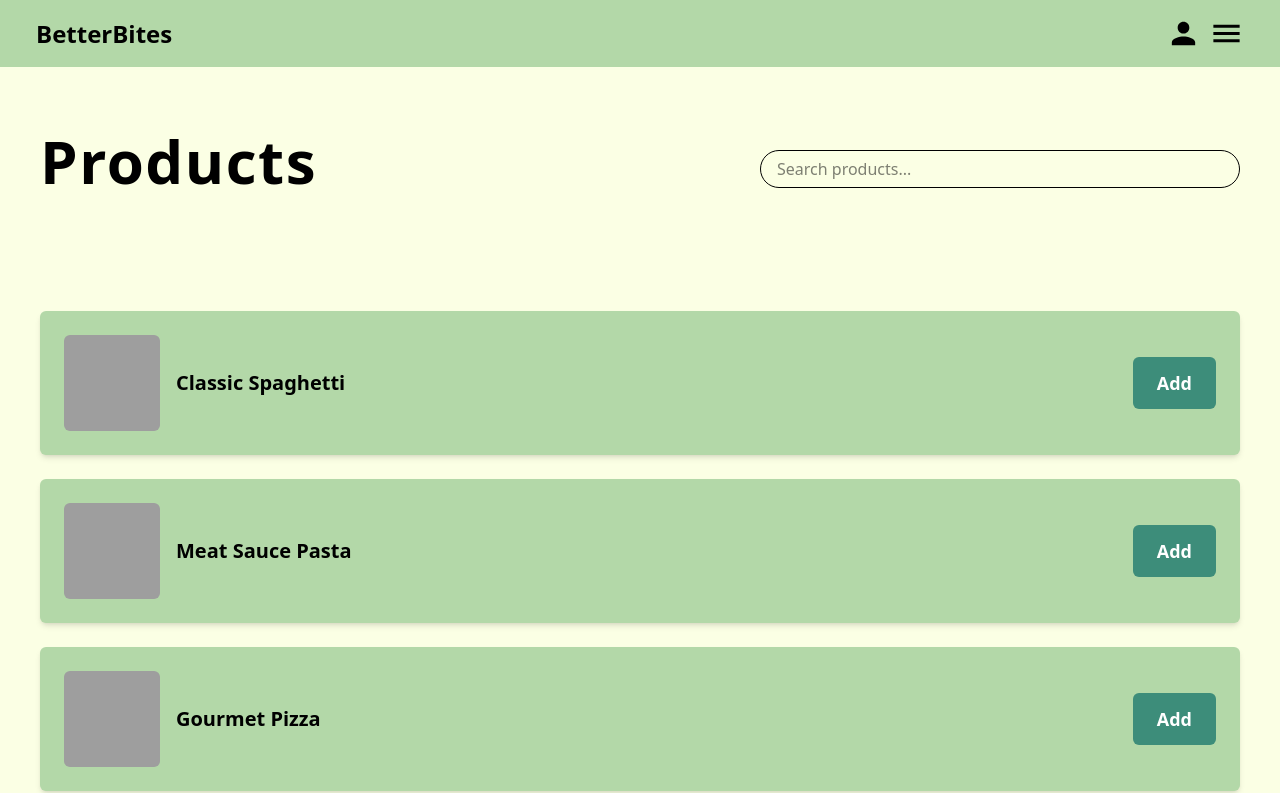
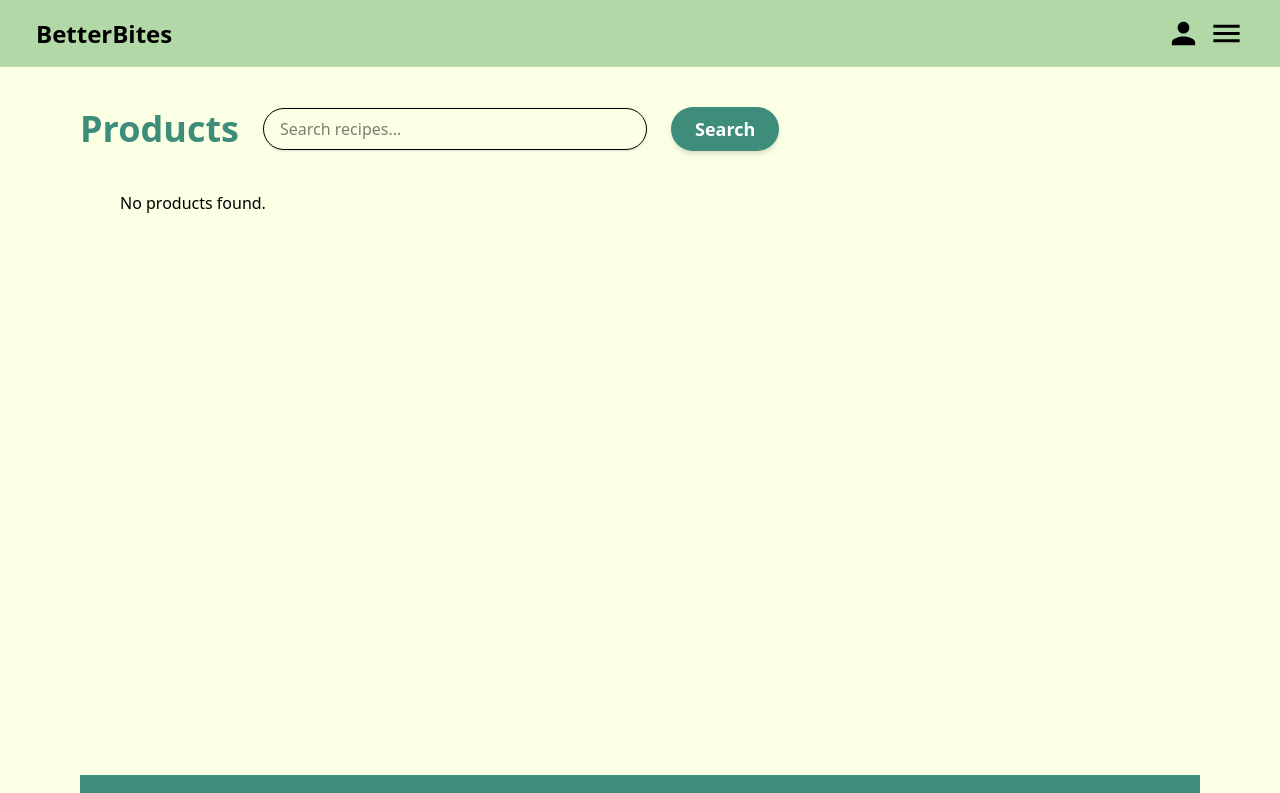
Before and after one commit to ScripterEve/HT11, a React (Vite) app in the folder frontend/: page /products in a window 1280 px wide. Shown: the top 793 px of the page. Built offline with nearby package versions, Linux system fonts and the light colour scheme; grey boxes are pictures that could not be loaded.

Commit message:
Added ai request to the productsPage and displayed the products in the frontend

```diff
--- a/frontend/src/components/User.jsx
+++ b/frontend/src/components/User.jsx
@@ -44,7 +44,7 @@ const UserPage = () => {
         if (!response.ok) throw new Error("Failed to fetch saved recipes");
 
         const data = await response.json();
-        setSavedRecipes(data.length > 0 ? data : savedRecipes);
+        setSavedRecipes(data.data);
       } catch (error) {
         console.error("Error fetching saved recipes:", error);
       }
--- a/frontend/src/pages/ProductsPage.jsx
+++ b/frontend/src/pages/ProductsPage.jsx
@@ -1,102 +1,93 @@
 import React, { useState } from "react";
 
 function ProductsPage() {
-  const [products, setProducts] = useState([
-    {
-      id: 1,
-      name: "Classic Spaghetti",
-      image:
-        "https://www.twopeasandtheirpod.com/wp-content/uploads/2023/05/Spaghetti-2224.jpg",
-    },
-    {
-      id: 2,
-      name: "Meat Sauce Pasta",
-      image:
-        "https://www.inspiredtaste.net/wp-content/uploads/2019/03/Spaghetti-with-Meat-Sauce-Recipe-1-1200.jpg",
-    },
-    {
-      id: 3,
-      name: "Gourmet Pizza",
-      image:
-        "https://encrypted-tbn0.gstatic.com/images?q=tbn:ANd9GcSz390oyAEG_1pOSe9NIJXD6yIwFIFHNmZW9g&s",
-    },
-    {
-      id: 4,
-      name: "Healthy Salad",
-      image:
-        "https://t3.ftcdn.net/jpg/01/09/75/90/360_F_109759077_SVp62TBuHkSn3UsGW4dBOm9R0ALVetYw.jpg",
-    },
-  ]);
-  const [savedProducts, setSavedProducts] = useState(new Set());
+  const [products, setProducts] = useState([]);
   const [searchInput, setSearchInput] = useState("");
 
-  const handleSaveProduct = (productId) => {
-    const method = savedProducts.has(productId) ? "DELETE" : "POST";
-    const updatedSavedProducts = new Set(savedProducts);
-    if (savedProducts.has(productId)) {
-      updatedSavedProducts.delete(productId);
-    } else {
-      updatedSavedProducts.add(productId);
+  const extractProducts = (responseText) => {
+    const productBlocks = responseText.split("\n\n");
+
+    return productBlocks
+      .map((block) => {
+        const lines = block.split("\n").map((line) => line.trim());
+        if (lines.length < 2) return null;
+
+        const name = lines[0].replace(/^1:\s*/, "").trim();
+        const description = lines[1].replace(/^2:\s*/, "").trim();
+
+        if (name && description) {
+          return {
+            name,
+            description,
+          };
         }
 
-    setSavedProducts(updatedSavedProducts);
+        return null;
+      })
+      .filter((product) => product !== null);
   };
 
-  const filteredProducts = products.filter((product) =>
-    product.name.toLowerCase().includes(searchInput.toLowerCase())
-  );
+  const handleAiRequest = async (food) => {
+    try {
+      const res = await fetch("http://localhost:3000/api/products/ask", {
+        method: "POST",
+        headers: { "Content-Type": "application/json" },
+        body: JSON.stringify({ food }),
+      });
+      if (!res.ok) {
+        throw new Error("Failed to fetch products");
+      }
+      const data = await res.json();
+      console.log(data.answer);
+      const extractedProducts = extractProducts(data.answer);
+      console.log("Extracted products", extractedProducts);
+      setProducts(extractedProducts);
+    } catch (error) {
+      console.error("Error fetching products:", error);
+    }
+  };
 
   return (
-    <div className="min-h-screen flex flex-col bg-[#FBFFE4]">
-      <div className="py-16 px-10 flex justify-between items-center">
-        <div className="text-left">
-          <h1 className="text-4xl sm:text-6xl font-extrabold text-black tracking-wide mb-4">
-            Products
-          </h1>
-        </div>
-
+    <div className="min-h-screen flex flex-col bg-[#FBFFE4] py-10 px-20">
+      <div className="flex gap-6 items-center">
+        <h2 className="text-4xl font-bold text-[#3D8D7A]">Products</h2>
         <input
           type="text"
-          placeholder="Search products..."
-          className="py-1.5 px-4 rounded-full border w-[40%]"
+          placeholder="Search recipes..."
+          className="py-2 w-96 px-4 rounded-full border shadow-sm focus:outline-none focus:ring-2 focus:ring-[#3D8D7A]"
           value={searchInput}
           onChange={(e) => setSearchInput(e.target.value)}
         />
+        <button
+          className="bg-[#3D8D7A] cursor-pointer text-white px-6 py-2 rounded-full text-lg font-semibold hover:bg-[#317865] transition-all shadow-md"
+          onClick={() => handleAiRequest(searchInput)}
+        >
+          Search
+        </button>
       </div>
 
       <div className="py-10 px-10">
+        {products.length === 0 ? (
+          <p>No products found.</p>
+        ) : (
           <div className="space-y-6">
-          {filteredProducts.map((product) => (
+            {products.map((product) => (
               <div
-              key={product.id}
+                key={product.name}
                 className="bg-[#B3D8A8] shadow-md rounded-md cursor-pointer flex items-center justify-between p-6"
               >
                 <div className="flex items-center space-x-4">
-                <img
-                  src={product.image}
-                  alt={product.name}
-                  className="w-24 h-24 object-cover rounded-md"
-                />
                   <div className="flex-1">
                     <p className="text-xl font-semibold text-black">
                       {product.name}
                     </p>
+                    <p className="text-gray-600">{product.description}</p>
                   </div>
                 </div>
-
-              <button
-                onClick={() => handleSaveProduct(product.id)}
-                className={`${
-                  savedProducts.has(product.id)
-                    ? "bg-[#B33D3D] hover:bg-[#9A2B2B]"
-                    : "bg-[#3d8d7a] hover:bg-[#317865]"
-                } text-white px-6 py-3 rounded-md text-lg font-semibold transition`}
-              >
-                {savedProducts.has(product.id) ? "Remove" : "Add"}
-              </button>
               </div>
             ))}
           </div>
+        )}
       </div>
 
       <div className="bg-[#3D8D7A] text-white text-center py-4 mt-auto">
```
Lines whose indentation alone changed are shown as unchanged.
